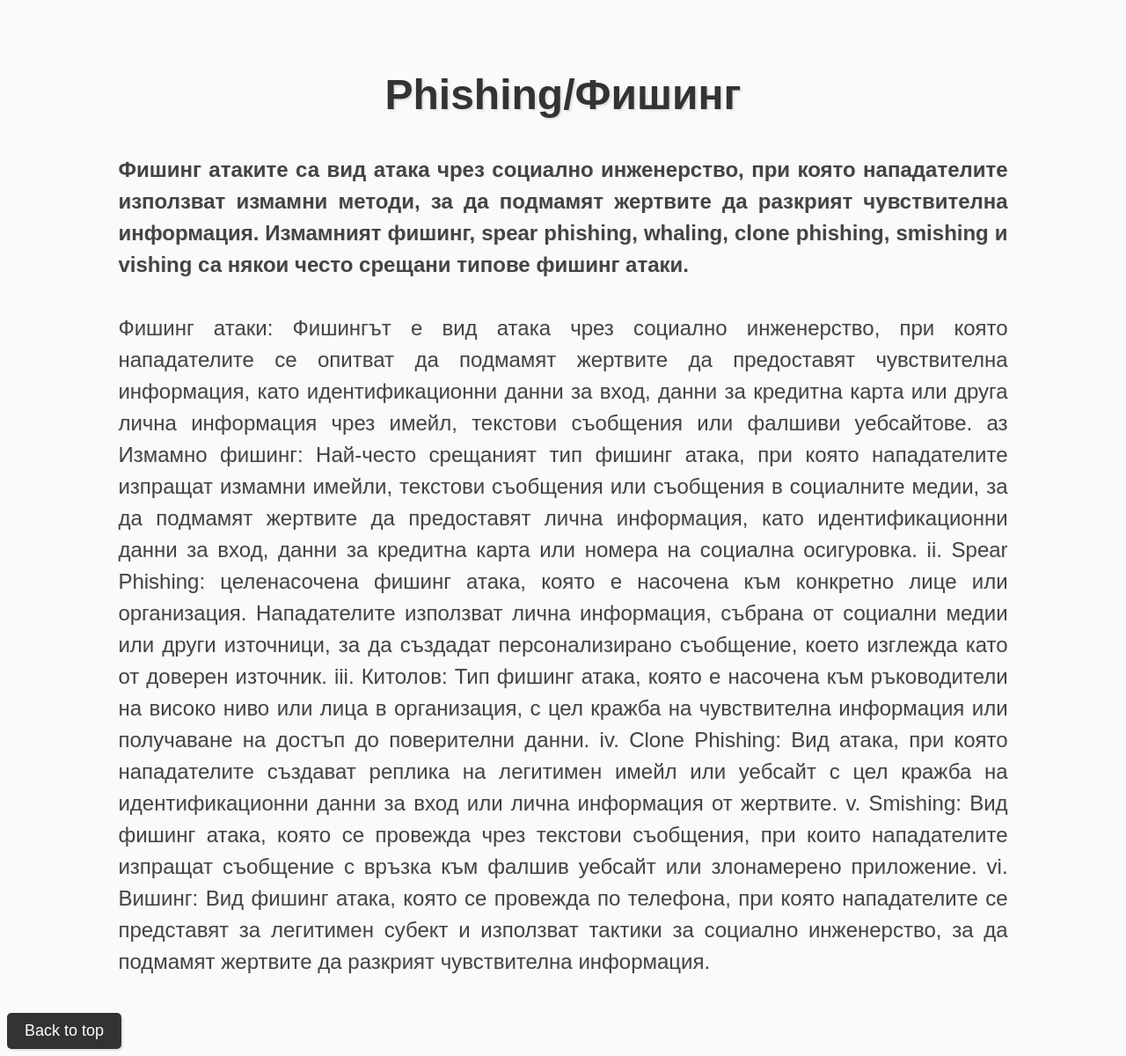
After one commit to VocoPoco/PR_MASTERITE, a Django app: template tutorials/templates/phishing.html in a window 1280 px wide. The commit adds this page. Shown: the whole page at 88% size. Run offline with Django 4.2, Linux system fonts and the light colour scheme; the template is opened without the code that fills it, so the values that code supplies are empty.

Commit message:
tutorials/templates/Introduction.html tutorials/templates/homePage.css tutorials/templates/homePage.html tutorials/templates/phishing.html tutorials/templates/tutorial1.html  tutorials/templates/tutorial2.html  tutorials/templates/tutorial3.html

```diff
--- a/tutorials/templates/homePage.css
+++ b/tutorials/templates/homePage.css
@@ -93,6 +93,7 @@ width: 100%;
     display: flex;
     flex-direction: column;
     width: 70%;
+    margin-top: 60px;
     padding: 0px;
     background-color: #ffffff;
 }
--- /dev/null
+++ b/tutorials/templates/phishing.html
@@ -0,0 +1,63 @@
+<!DOCTYPE html>
+<html>
+<head>
+	<title>My Aesthetic Page</title>
+	<style>
+		body {
+			background-color: #fafafa;
+			color: #333333;
+			font-family: Arial, sans-serif;
+		}
+
+		h1 {
+			font-size: 48px;
+			text-align: center;
+			margin-top: 80px;
+			margin-bottom: 40px;
+			color: #333333;
+			text-shadow: 2px 2px 2px rgba(0, 0, 0, 0.1);
+		}
+
+		p {
+			font-size: 24px;
+			line-height: 1.5;
+			margin: 0 auto;
+			width: 80%;
+			text-align: justify;
+			color: #444444;
+			margin-bottom: 40px;
+			text-shadow: 1px 1px 1px rgba(0, 0, 0, 0.05);
+		}
+
+		.button {
+			display: inline-block;
+			padding: 10px 20px;
+			background-color: #333333;
+			color: #ffffff;
+			font-size: 18px;
+			text-decoration: none;
+			border-radius: 5px;
+			box-shadow: 2px 2px 2px rgba(0, 0, 0, 0.1);
+			transition: all 0.2s ease-in-out;
+		}
+
+		.button:hover {
+			background-color: #555555;
+			box-shadow: 4px 4px 4px rgba(0, 0, 0, 0.2);
+			transform: translateY(-2px);
+		}
+	</style>
+</head>
+<body>
+	<h1>Phishing/Фишинг</h1>
+
+	<p> <b>Фишинг атаките са вид атака чрез социално инженерство, при която нападателите използват измамни методи, за да подмамят жертвите да разкрият чувствителна информация. Измамният фишинг, spear phishing, whaling, clone phishing, smishing и vishing са някои често срещани типове фишинг атаки.</b><br><br>Фишинг атаки: Фишингът е вид атака чрез социално инженерство, при която нападателите се опитват да подмамят жертвите да предоставят чувствителна информация, като идентификационни данни за вход, данни за кредитна карта или друга лична информация чрез имейл, текстови съобщения или фалшиви уебсайтове.
+        аз Измамно фишинг: Най-често срещаният тип фишинг атака, при която нападателите изпращат измамни имейли, текстови съобщения или съобщения в социалните медии, за да подмамят жертвите да предоставят лична информация, като идентификационни данни за вход, данни за кредитна карта или номера на социална осигуровка.
+        ii. Spear Phishing: целенасочена фишинг атака, която е насочена към конкретно лице или организация. Нападателите използват лична информация, събрана от социални медии или други източници, за да създадат персонализирано съобщение, което изглежда като от доверен източник.
+        iii. Китолов: Тип фишинг атака, която е насочена към ръководители на високо ниво или лица в организация, с цел кражба на чувствителна информация или получаване на достъп до поверителни данни.
+        iv. Clone Phishing: Вид атака, при която нападателите създават реплика на легитимен имейл или уебсайт с цел кражба на идентификационни данни за вход или лична информация от жертвите.
+        v. Smishing: Вид фишинг атака, която се провежда чрез текстови съобщения, при които нападателите изпращат съобщение с връзка към фалшив уебсайт или злонамерено приложение.
+        vi. Вишинг: Вид фишинг атака, която се провежда по телефона, при която нападателите се представят за легитимен субект и използват тактики за социално инженерство, за да подмамят жертвите да разкрият чувствителна информация.</p>
+	<a href="#" class="button">Back to top</a>
+</body>
+</html>
--- a/tutorials/templates/tutorial1.html
+++ b/tutorials/templates/tutorial1.html
@@ -6,14 +6,14 @@
 	<link rel="stylesheet" href="homePage.css">
 </head>
 <body>
-	<div class="top-bar">
+	<!--<div class="top-bar">
 		<div class="corner-buttons">
 			<a href="homePage.html"><button >Home</button></a>
       <a href="tutorial1.html"><button style="background-color: #6060A1;">Tutorial 1</button></a>
 			<a href="tutorial2.html"><button>Tutorial 2</button></a>
 			<a href="tutorial3.html"><button>Tutorial 3</button></a>
 		</div>
-  </div>
+  </div>-->
 	<div id="left-side">
 		<div id="left-side-top">
 			<div>
--- a/tutorials/templates/tutorial2.html
+++ b/tutorials/templates/tutorial2.html
@@ -9,7 +9,7 @@
   </style>
 </head>
 <body>
-  <div class="top-bar">
+  <!--<div class="top-bar">
     <div class="corner-buttons">
       <a href="homePage.html">
         <button>Home</button>
@@ -24,7 +24,7 @@
         <button>Tutorial 3</button>
       </a>
     </div>
-  </div>
+  </div>-->
   <div id="left-side">
     <div id="left-side-top">
       <div>
--- a/tutorials/templates/tutorial3.html
+++ b/tutorials/templates/tutorial3.html
@@ -9,14 +9,14 @@
 	</style>
 </head>
 <body>
-	<div class="top-bar">
+	<!--<div class="top-bar">
 		<div class="corner-buttons">
 			<a href="homePage.html"><button>Home</button></a>
 			<a href="tutorial1.html"><button>Tutorial 1</button></a>
 			<a href="tutorial2.html"><button>Tutorial 2</button></a>
 			<a href="tutorial3.html"><button style="background-color: #6060A1;">Tutorial 3</button></a>
 		</div>
-	</div>
+	</div>-->
 	<div id="left-side">
 		<div id="left-side-top">
 			<div>
```
Also changed, not shown: tutorials/templates/Introduction.html (added, +58 -0 lines), tutorials/templates/homePage.html (+11 -13 lines).
